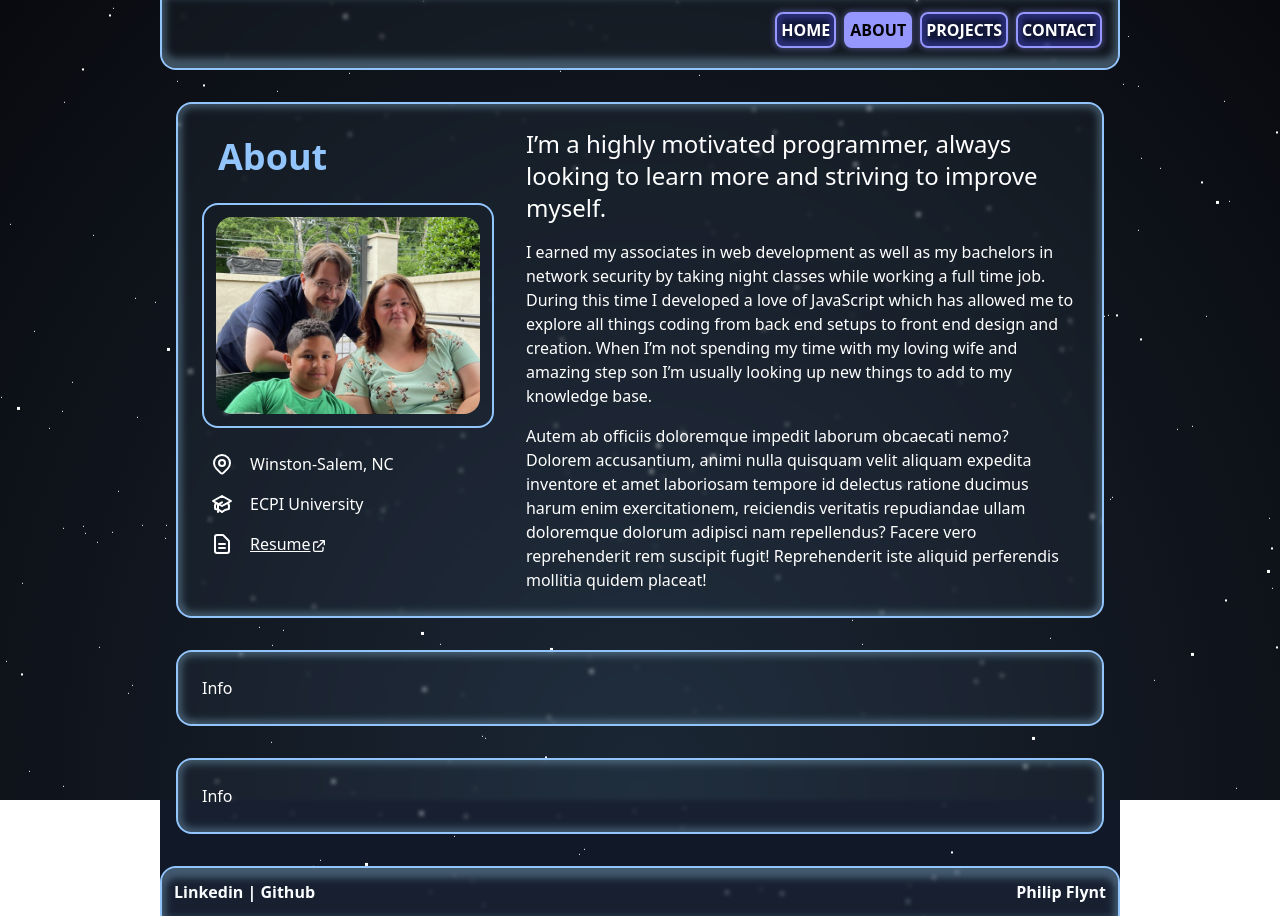
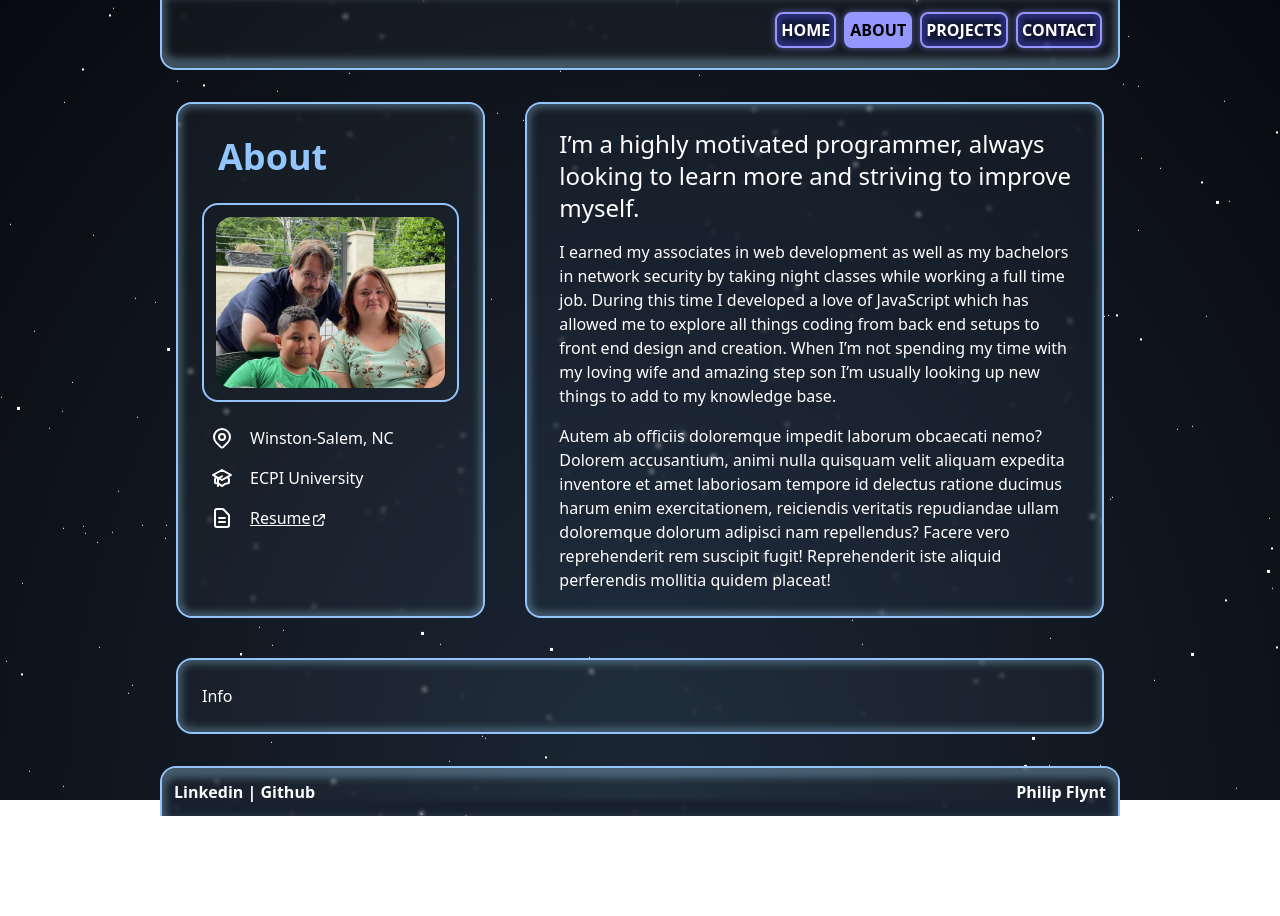
Before and after one commit to Vossryn/portfolio, a Next.js app: page /about in a window 1280 px wide. After the commit the page ends 816 px from the top, so only its background shows below. Built offline with nearby package versions, Linux system fonts and the light colour scheme.

Commit message:
tweaking the about page layout

```diff
--- a/src/pages/about.tsx
+++ b/src/pages/about.tsx
@@ -12,9 +12,8 @@ import familyPhoto from "../../public/images/family-photo.jpg";
 
 export default function About() {
   return (
-    <div className="">
-      <Container className="flex flex-col lg:flex-row flex-wrap">
-        <div className="flex flex-col w-full lg:w-1/3">
+    <div className="flex flex-col lg:flex-row flex-wrap gap-10">
+      <Container className="flex flex-col w-full lg:w-1/3">
         <div
           className={`${styles["clip-path-start"]} leading-relaxed text-4xl font-bold text-blue-300 relative mb-4 ml-3 pl-1 before:bg-blue-300 before:absolute before:top-0 before:bottom-0 before:-left-3 before:w-4 before:rounded-l-sm`}
         >
@@ -49,30 +48,28 @@ export default function About() {
             </a>
           </div>
         </div>
-        </div>
-        <div className="lg:w-2/3 lg:pl-8">
+      </Container>
+      <Container className="flex-1 lg:pl-8">
         <p className="text-2xl pb-4">
           I’m a highly motivated programmer, always looking to learn more and striving to improve
           myself.
         </p>
         <p className="pb-4">
           I earned my associates in web development as well as my bachelors in network security by
-            taking night classes while working a full time job. During this time I developed a love
-            of JavaScript which has allowed me to explore all things coding from back end setups to
-            front end design and creation. When I’m not spending my time with my loving wife and
-            amazing step son I’m usually looking up new things to add to my knowledge base.
+          taking night classes while working a full time job. During this time I developed a love of
+          JavaScript which has allowed me to explore all things coding from back end setups to front
+          end design and creation. When I’m not spending my time with my loving wife and amazing
+          step son I’m usually looking up new things to add to my knowledge base.
         </p>
         <p>
           Autem ab officiis doloremque impedit laborum obcaecati nemo? Dolorem accusantium, animi
           nulla quisquam velit aliquam expedita inventore et amet laboriosam tempore id delectus
           ratione ducimus harum enim exercitationem, reiciendis veritatis repudiandae ullam
-            doloremque dolorum adipisci nam repellendus? Facere vero reprehenderit rem suscipit
-            fugit! Reprehenderit iste aliquid perferendis mollitia quidem placeat!
+          doloremque dolorum adipisci nam repellendus? Facere vero reprehenderit rem suscipit fugit!
+          Reprehenderit iste aliquid perferendis mollitia quidem placeat!
         </p>
-        </div>
       </Container>
-      <Container className="mt-8">Info</Container>
-      <Container className="mt-8">Info</Container>
+      <Container className="w-full">Info</Container>
     </div>
   );
 }
```
Lines whose indentation alone changed are shown as unchanged.
